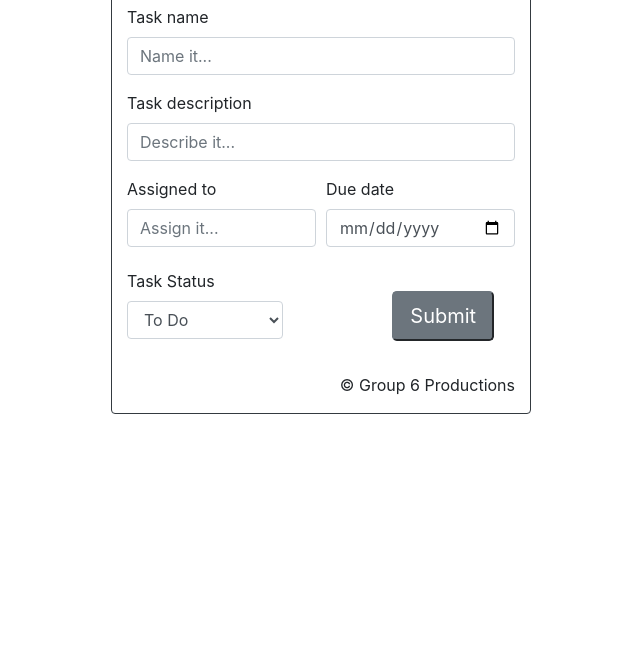
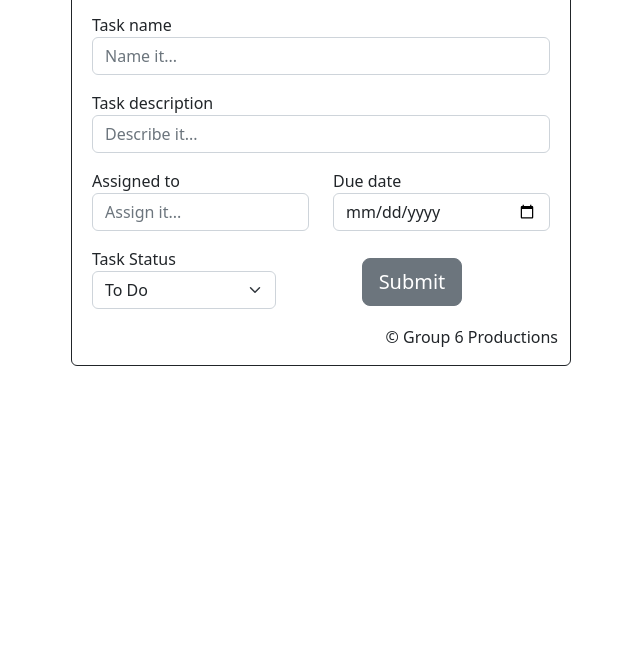
Before and after one commit to Philip-Pione/Group-6-Project, a plain HTML site: page index.html in a window 1280 px wide. Shown: the part 132-800 px from the top of the page, without its empty margins (319-959 px from the left). Drawn offline with nearby package versions, Linux system fonts and the light colour scheme.

Commit message:
Updated bootstrap libraries from 4.5->5.2, rewrote form to work with new library.

```diff
--- a/assets/css/style.css
+++ b/assets/css/style.css
@@ -1,3 +1,3 @@
 .container {
-    max-width: 420px;
+    max-width: 500px;
 }
--- a/index.html
+++ b/index.html
@@ -5,58 +5,59 @@
     <meta http-equiv="X-UA-Compatible" content="IE=edge">
     <meta name="viewport" content="width=device-width, initial-scale=1.0">
     <title>Group 6 Project</title>
-    <link rel="stylesheet" href="https://cdn.jsdelivr.net/npm/bootstrap@4.5.3/dist/css/bootstrap.min.css" integrity="sha384-TX8t27EcRE3e/ihU7zmQxVncDAy5uIKz4rEkgIXeMed4M0jlfIDPvg6uqKI2xXr2" crossorigin="anonymous">
-    <script src="https://code.jquery.com/jquery-3.5.1.slim.min.js" integrity="sha384-DfXdz2htPH0lsSSs5nCTpuj/zy4C+OGpamoFVy38MVBnE+IbbVYUew+OrCXaRkfj" crossorigin="anonymous"></script>
-    <script src="https://cdn.jsdelivr.net/npm/bootstrap@4.5.3/dist/js/bootstrap.bundle.min.js" integrity="sha384-ho+j7jyWK8fNQe+A12Hb8AhRq26LrZ/JpcUGGOn+Y7RsweNrtN/tE3MoK7ZeZDyx" crossorigin="anonymous"></script>
+    <link href="https://cdn.jsdelivr.net/npm/bootstrap@5.2.1/dist/css/bootstrap.min.css" rel="stylesheet" integrity="sha384-iYQeCzEYFbKjA/T2uDLTpkwGzCiq6soy8tYaI1GyVh/UjpbCx/TYkiZhlZB6+fzT" crossorigin="anonymous">
+    <script src="https://cdn.jsdelivr.net/npm/bootstrap@5.2.1/dist/js/bootstrap.bundle.min.js" integrity="sha384-u1OknCvxWvY5kfmNBILK2hRnQC3Pr17a+RTT6rIHI7NnikvbZlHgTPOOmMi466C8" crossorigin="anonymous"></script>
     <link rel="stylesheet" href="assets/css/style.css" type="text/css">
 </head>
 <body>
-        <form class="container border border-dark rounded mt-5">
-            <div class="row justify-content-center bg-secondary rounded-top">
-                <h1 class="m-3 font-weight-lighter">iTask</h1>
+        <form class="container d-flex flex-column border border-dark rounded mt-5">
+            <div class="row d-flex justify-content-center bg-secondary rounded-top">
+                <h1 class="m-3 text-center font-weight-lighter">iTask</h1>
             </div>
-            <div class="form-group mt-2">
+            <div class="form-group m-2 mt-3">
                 <label for="formGroupTaskName">Task name</label>
                 <input type="text" class="form-control" id="formGroupTaskName" placeholder="Name it...">
             </div>
-            <div class="form-group">
+            <div class="form-group m-2">
                 <label for="formGroupTaskDescription">Task description</label>
                 <input type="text" class="form-control" id="formGroupTaskDescription" placeholder="Describe it...">
             </div>
-            <div class="form-row">
+            <div class="row">
                 <div class="col">
-                    <div class="form-group">
+                    <div class="form-group mt-2 ms-2">
                         <label for="formGroupAssignedTo">Assigned to</label>
                         <input type="text" class="form-control" id="formGroupAssignedTo" placeholder="Assign it...">
                     </div>
                 </div>
                 <div class="col">
-                    <div class="form-group">
+                    <div class="form-group mt-2 me-2">
                         <label for="formGroupDueDate">Due date</label>
                         <input type="date" class="form-control" id="formGroupDueDate">
                     </div>
                 </div>
             </div>
-            <div class="form-row mt-1 align-items-center">
-                <div class="form-group col-5">
+            <div class="row align-items-center">
+                <div class="form-group col-5 ms-2 mt-3">
                     <label for="formTaskStatus">Task Status</label>
-                    <select id="formTaskStatus" class="form-control">
+                    <select id="formTaskStatus" class="form-select">
                       <option selected>To Do</option>
                       <option>In Progress</option>
                       <option>Review</option>
                       <option>Done</option>
                     </select>
                 </div>
-                <div class="col-3">
+                <div class="col-1">
 
                 </div>
-                <div class="form-group col-1">
-                    <button type="submit" class="btn-lg btn-outline-secondary active mt-4" aria-pressed="true">Submit</button>
+
+
+                <div class="form-group col-4 d-flex justify-content-center mt-4">
+                    <button type="submit" class="btn btn-outline-secondary active btn-lg" aria-pressed="true">Submit</button>
                 </div>
             </div>
 
-            <footer>
-                <p class="text-right mt-3">© Group 6 Productions</p>
+            <footer class="d-flex justify-content-end">
+                <p class="mt-3">© Group 6 Productions</p>
             </footer>
         </form>
 </body>
```
